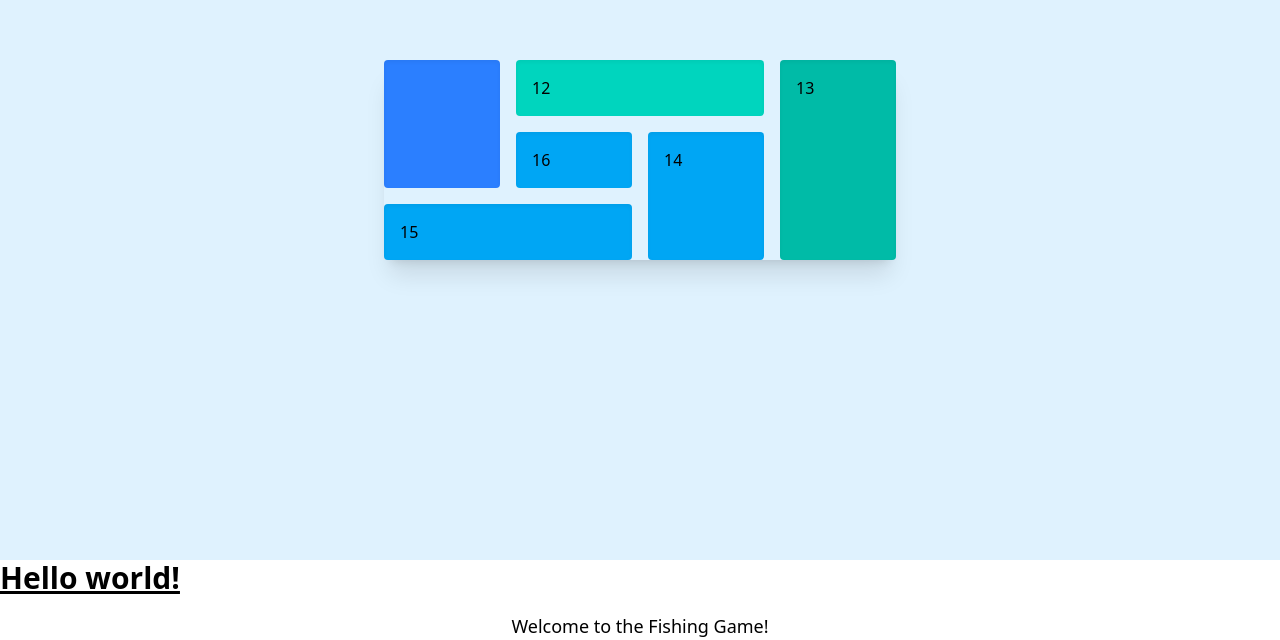
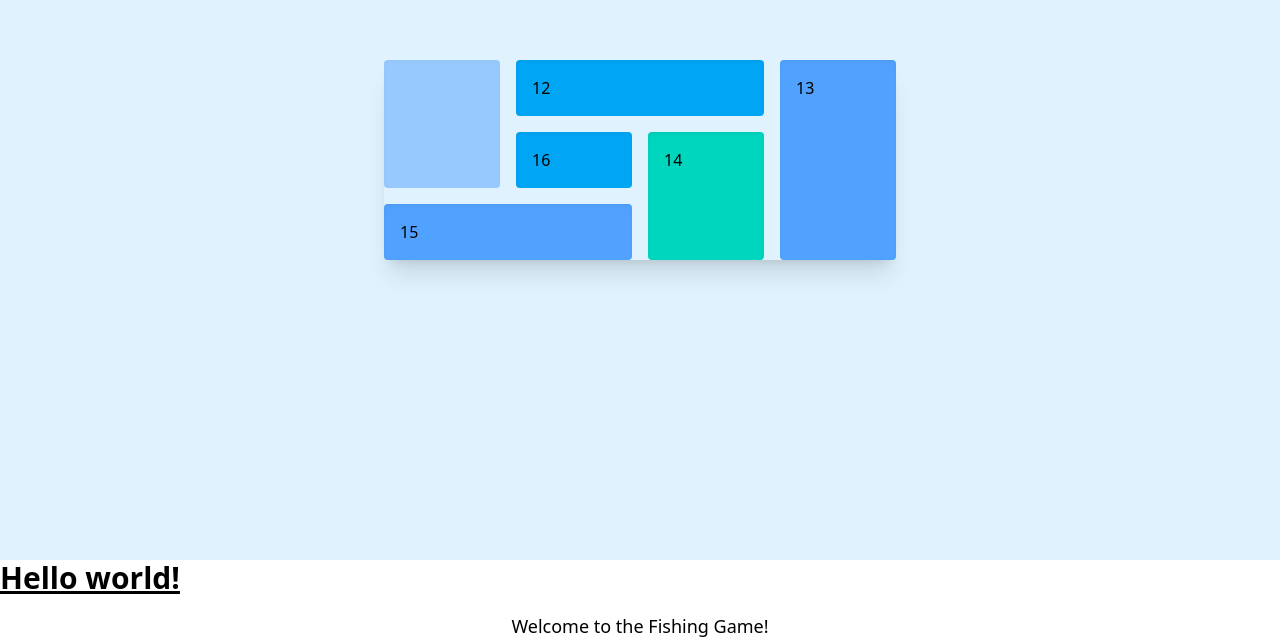
Before and after one commit to pali-s/fishing-game, a React (Vite) app in the folder fishing-game/: page / in a window 1280 px wide. Shown: the part 240-880 px from the top of the page. Built offline with nearby package versions, Linux system fonts and the light colour scheme.

Commit message:
colors dont change nbow bt theres some errors here

```diff
--- a/fishing-game/src/App.jsx
+++ b/fishing-game/src/App.jsx
@@ -1,7 +1,7 @@
-import React, { useState, useEffect} from 'react'
+import React, { useState, useEffect } from 'react'
 
 const App = () => {
-  const [flipped, setFlipped] = useState(false);
+  const [flippedTiles, setFlippedTiles] = useState(Array(6).fill(false));
   const [playerturn, setPlayerTurn] = useState(1);
   const [number, setNumber] = useState(null);
   const [count, setCount] = useState(null);
@@ -20,10 +20,21 @@ const App = () => {
     return pondColors[Math.floor(Math.random() * pondColors.length)];
   };
 
-  const handleClick=() => {
-    setFlipped(!flipped);
+  const [colors] = useState(() =>
+    Array.from({ length: 6 }, () => getRandomColor())
+  );
+
+
+  const handleClick = (index) => {
+    if (flippedTiles[index]) return; // Prevent action if already flipped
     const newNumber = Math.floor(Math.random() * (6 - 1 + 1)) + 1;
+
+    const newFlippedTiles = [...flippedTiles];
+    newFlippedTiles[index] = true;
+    setFlippedTiles(newFlippedTiles);
+
     setNumber(newNumber);
+
     if (playerturn === 1) {
       setCount(prevCount => prevCount + newNumber);
       setPlayerTurn(2);
@@ -48,12 +59,20 @@ const App = () => {
     <div className="min-h-screen bg-sky-100 flex items-center justify-center">
 
       <div className="grid grid-cols-4 grid-rows-3 gap-4 bg-sky-100 rounded-xl shadow-xl max-w-lg w-full">
-        <div className={`row-span-2 ${getRandomColor()} rounded shadow-inner p-4`} onClick={handleClick}>{flipped ? number : ''}</div>
-        <div className={`col-span-2 ${getRandomColor()} rounded shadow-inner p-4`} onClick={handleClick}>12</div>
-        <div className={`row-span-3 col-start-4 ${getRandomColor()} rounded shadow-inner p-4`} onClick={handleClick}>13</div>
-        <div className={`row-span-2 col-start-3 row-start-2 ${getRandomColor()} rounded shadow-inner p-4`} onClick={handleClick}>14</div>
-        <div className={`col-span-2 col-start-1 row-start-3 ${getRandomColor()} rounded shadow-inner p-4`} onClick={handleClick}>15</div>
-        <div className={`col-start-2 row-start-2 ${getRandomColor()} rounded shadow-inner p-4`} onClick={handleClick}>16</div>
+        {/* {tiles.map((_, i) => (
+  <div
+    key={i}
+    className={`p-4 shadow-inner rounded ${colors[i]} ${flippedTiles[i] ? 'opacity-50 cursor-not-allowed' : ''}`}
+    onClick={() => handleClick(i)}
+  >
+    {flippedTiles[i] ? numbers[i] : ''}
+  </div>))} */}
+        <div className={`row-span-2 ${colors[0]} rounded shadow-inner p-4 ${flippedTiles ? 'opacity-50 cursor-not-allowed' : ''}`} onClick={handleClick}>{flippedTiles ? number : ''}</div>
+        <div className={`col-span-2 ${colors[1]} rounded shadow-inner p-4`} onClick={handleClick}>12</div>
+        <div className={`row-span-3 col-start-4 ${colors[2]} rounded shadow-inner p-4`} onClick={handleClick}>13</div>
+        <div className={`row-span-2 col-start-3 row-start-2 ${colors[3]} rounded shadow-inner p-4`} onClick={handleClick}>14</div>
+        <div className={`col-span-2 col-start-1 row-start-3 ${colors[4]} rounded shadow-inner p-4`} onClick={handleClick}>15</div>
+        <div className={`col-start-2 row-start-2 ${colors[5]} rounded shadow-inner p-4`} onClick={handleClick}>16</div>
       </div>
 
     </div>
```
